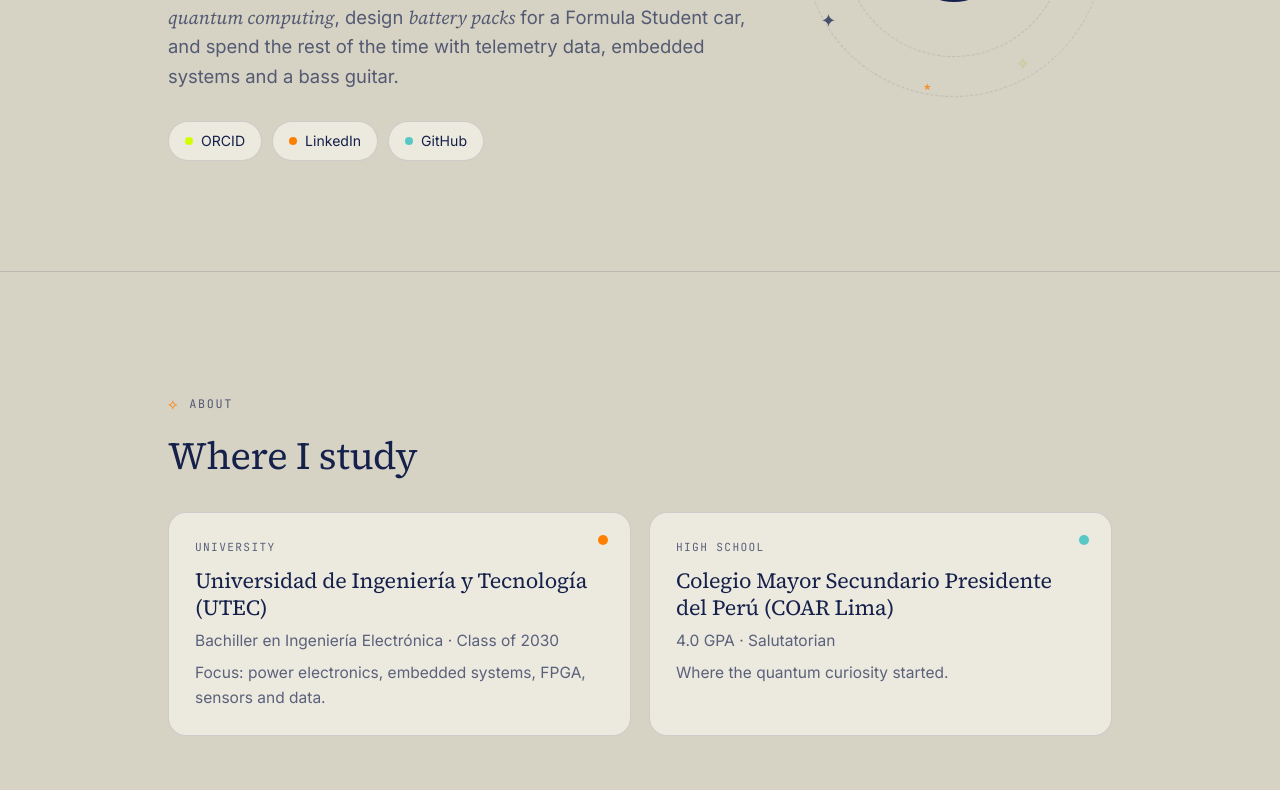
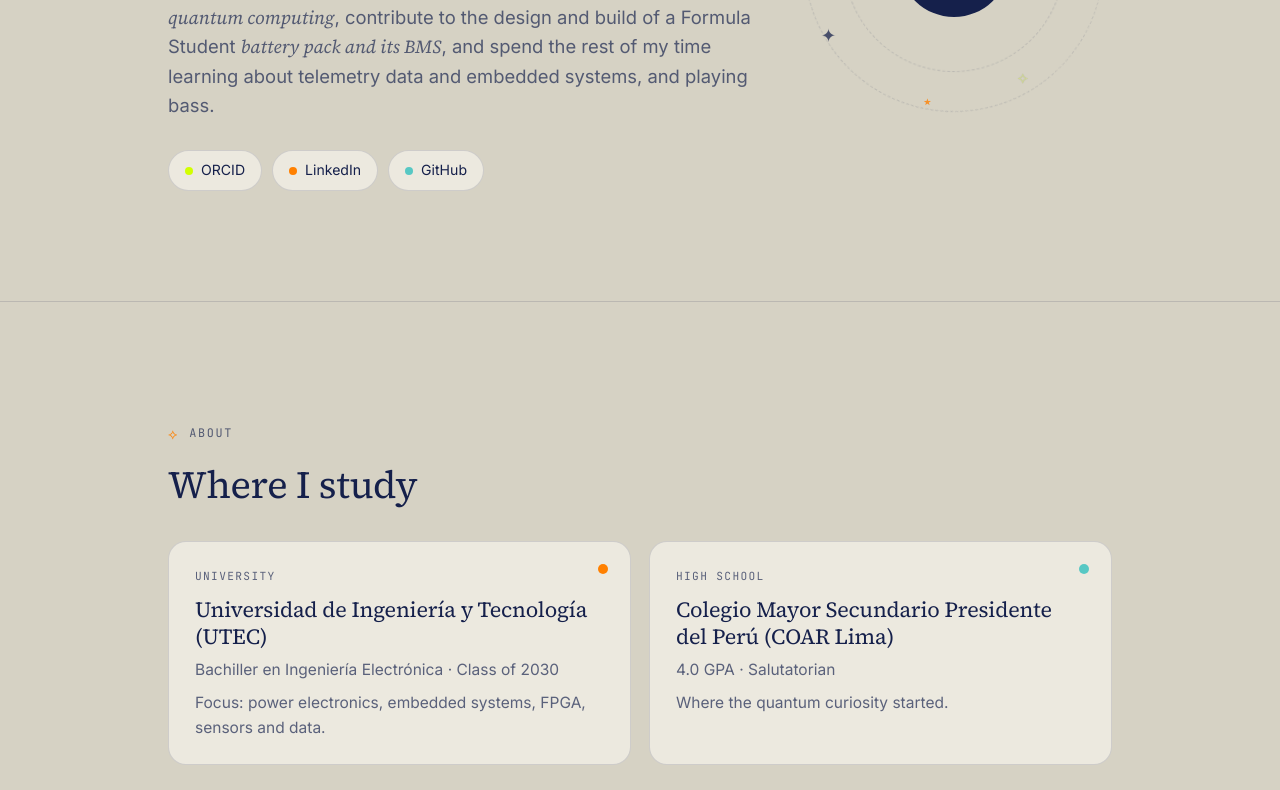
Before and after one commit to baterypark/baterypark.github.io, a plain HTML site: page index.html in a window 1280 px wide. Shown: the part 470-1260 px from the top of the page. Drawn offline with Linux system fonts and the light colour scheme.

Commit message:
Revise personal description in index.html
Updated the description to reflect contributions to battery pack design and learning in telemetry and embedded systems.

```diff
--- a/index.html
+++ b/index.html
@@ -37,8 +37,8 @@
       <h1>Rosario M.<br>Morales <span class="thin">Orvezo</span></h1>
       <p class="lede">
         Electronics engineering student in Lima, Perú. I do research in <em>quantum computing</em>,
-        design <em>battery packs</em> for a Formula Student car, and spend the rest of the time
-        with telemetry data, embedded systems and a bass guitar.
+        contribute to the design and build of a Formula Student <em>battery pack and its BMS</em>,
+        and spend the rest of my time learning about telemetry data and embedded systems, and playing bass.
       </p>
       <div class="links">
         <a class="pill orcid" href="https://orcid.org/0009-0008-2580-1679" target="_blank" rel="noopener"><span class="dot"></span>ORCID</a>
```
